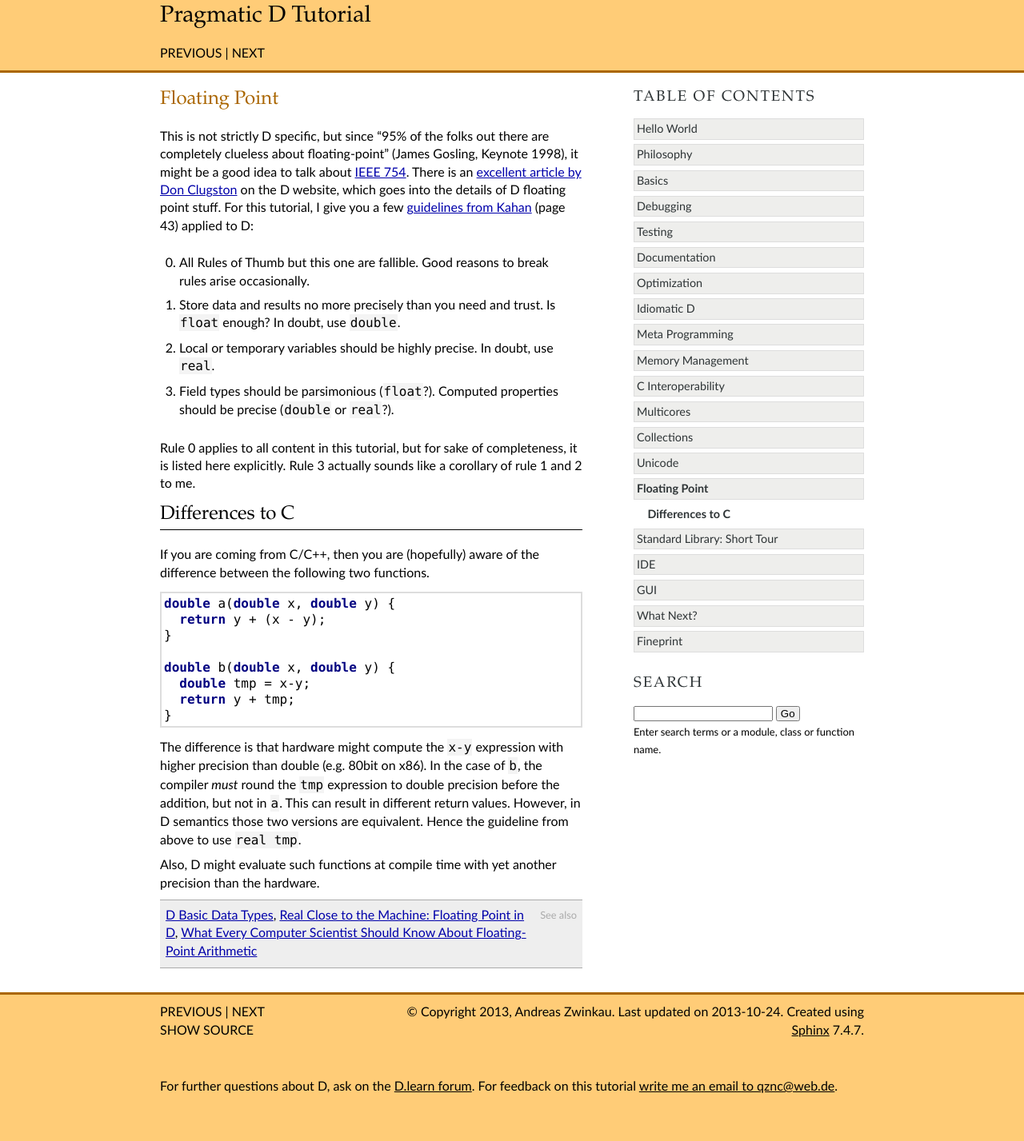
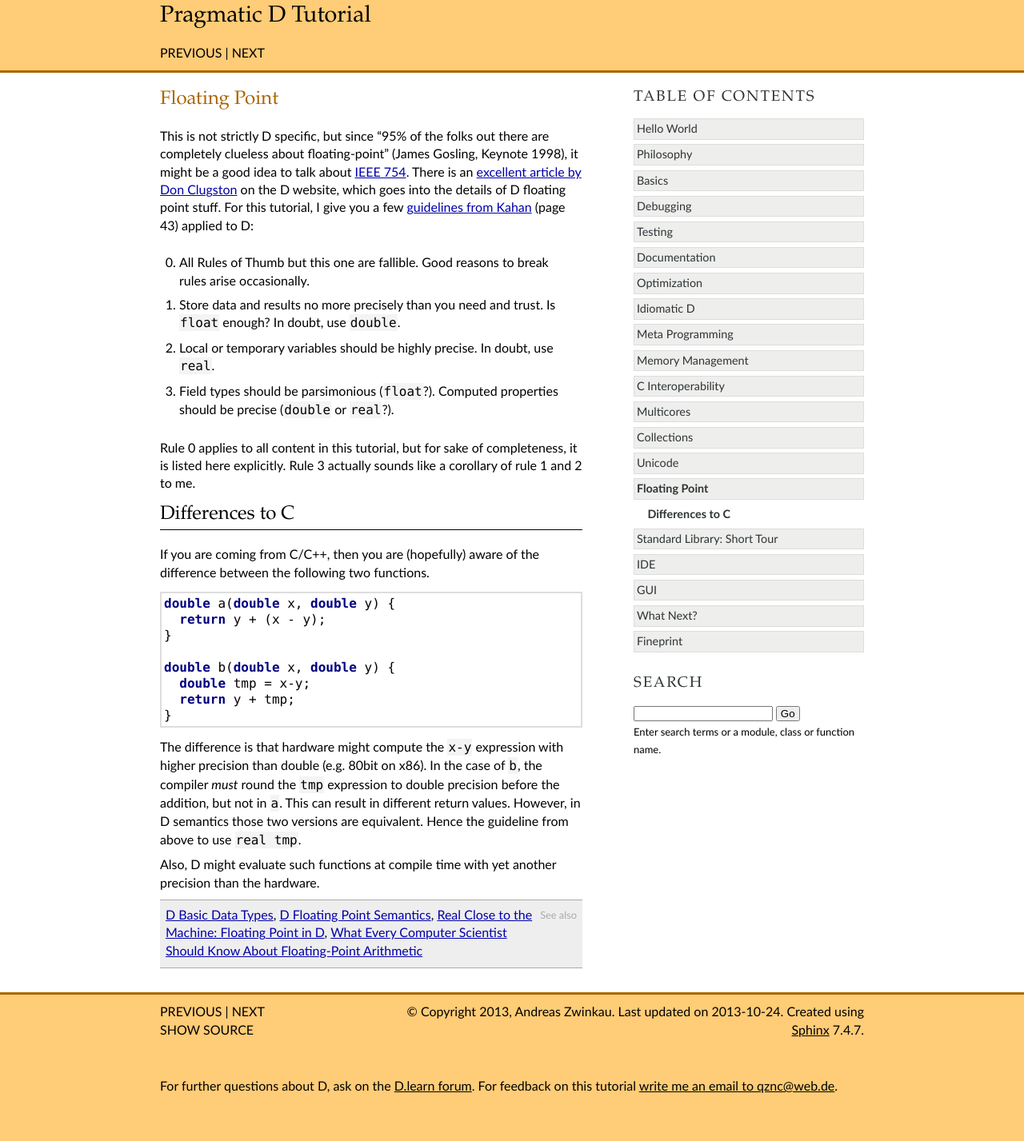
Before and after one commit to qznc/d-tut, a Sphinx documentation site: the page built from source/floating.rst, in a window 1280 px wide. Shown: the whole page at 80% size. Built offline with Sphinx 7.4.7, drawn with Linux system fonts in a browser that asks for light colours.

Commit message:
One more floating point link

```diff
--- a/source/floating.rst
+++ b/source/floating.rst
@@ -63,5 +63,6 @@ with yet another precision than the hardware.
 .. seealso::
 
   `D Basic Data Types <http://dlang.org/type.html>`_,
+  `D Floating Point Semantics <http://dlang.org/float.html>`_,
   `Real Close to the Machine: Floating Point in D <http://dlang.org/d-floating-point.html>`_,
   `What Every Computer Scientist Should Know About Floating-Point Arithmetic <http://docs.oracle.com/cd/E19957-01/806-3568/ncg_goldberg.html>`_
```
